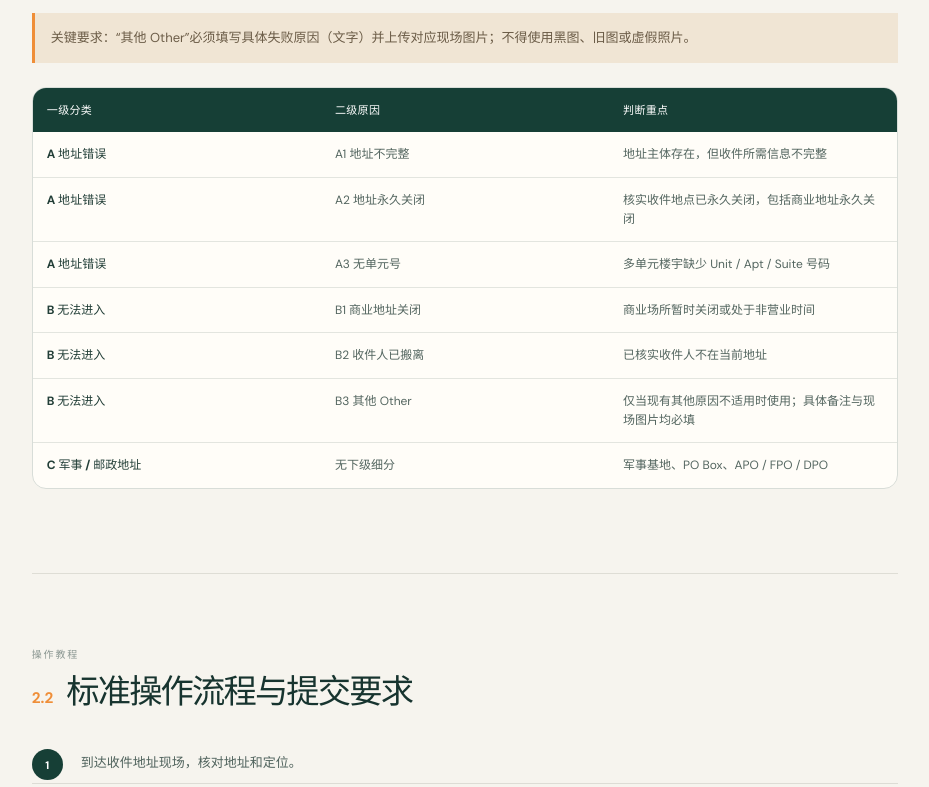
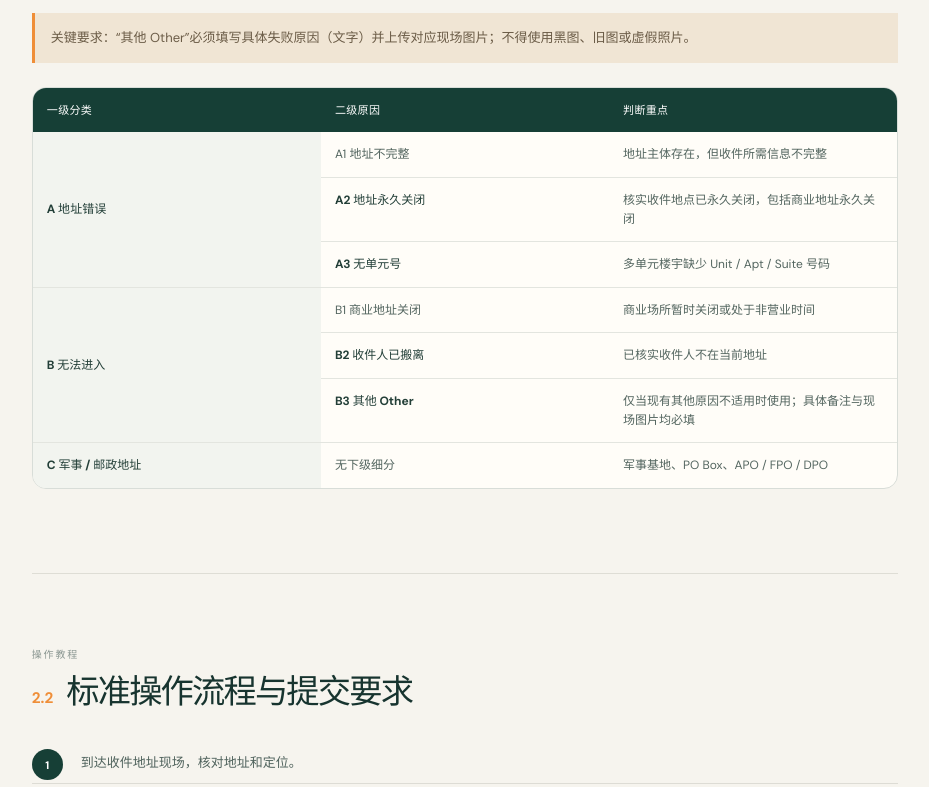
Before and after one commit to Minghao1999/yw_driver_app_helper, a React (Vite) app: page / in a window 1280 px wide. Shown: the part 2620-3407 px from the top of the page, without its empty margins (305-1234 px from the left). Built offline with nearby package versions, Linux system fonts and the light colour scheme.

Commit message:
Group delivery failure categories

```diff
--- a/src/App.jsx
+++ b/src/App.jsx
@@ -213,21 +213,48 @@ function Screenshot({ item, onOpen, index, copy }) {
   )
 }
 
-function SopTable({ columns, rows }) {
+function SopTable({ columns, rows, groupFirstColumn = false }) {
+  const groupSpans = rows.map((row, rowIndex) => {
+    if (!groupFirstColumn) return 1
+    if (rowIndex > 0 && rows[rowIndex - 1][0] === row[0]) return 0
+
+    let span = 1
+    while (rows[rowIndex + span]?.[0] === row[0]) span += 1
+    return span
+  })
+
   return (
     <div className="sop-table-wrap">
-      <table className="sop-table">
+      <table className={`sop-table ${groupFirstColumn ? 'is-grouped' : ''}`}>
         <thead>
           <tr>{columns.map((column) => <th key={column} scope="col">{column}</th>)}</tr>
         </thead>
         <tbody>
-          {rows.map((row, rowIndex) => (
-            <tr key={`${row[0]}-${rowIndex}`}>
-              {row.map((cell, cellIndex) => (
-                <td key={`${cellIndex}-${cell}`} data-label={columns[cellIndex]}>{cell}</td>
-              ))}
-            </tr>
-          ))}
+          {rows.map((row, rowIndex) => {
+            const isGroupStart = !groupFirstColumn || groupSpans[rowIndex] > 0
+            const isGroupEnd = !groupFirstColumn || rows[rowIndex + 1]?.[0] !== row[0]
+
+            return (
+              <tr
+                key={`${row[0]}-${rowIndex}`}
+                className={`${isGroupStart ? 'group-start' : 'group-continued'} ${isGroupEnd ? 'group-end' : ''}`}
+              >
+                {row.map((cell, cellIndex) => {
+                  if (groupFirstColumn && cellIndex === 0 && groupSpans[rowIndex] === 0) return null
+
+                  return (
+                    <td
+                      key={`${cellIndex}-${cell}`}
+                      data-label={columns[cellIndex]}
+                      rowSpan={groupFirstColumn && cellIndex === 0 ? groupSpans[rowIndex] : undefined}
+                    >
+                      {cell}
+                    </td>
+                  )
+                })}
+              </tr>
+            )
+          })}
         </tbody>
       </table>
     </div>
@@ -243,7 +270,7 @@ function SopContent({ content }) {
         <p className="sop-audience">{content.audience}</p>
         <p className="sop-principle">{content.principle}</p>
         <p className="sop-requirement">{content.requirement}</p>
-        <SopTable columns={content.columns} rows={content.rows} />
+        <SopTable columns={content.columns} rows={content.rows} groupFirstColumn />
       </div>
     )
   }
--- a/src/styles.css
+++ b/src/styles.css
@@ -150,6 +150,7 @@ a { color: inherit; }
 .sop-table td { border-bottom: 1px solid #e3e5df; color: #53655f; font-size: 12px; line-height: 1.55; }
 .sop-table tr:last-child td { border-bottom: 0; }
 .sop-table td:first-child { color: #233f38; font-weight: 700; }
+.sop-table.is-grouped td[rowspan] { vertical-align: middle; background: #f2f4ef; }
 .sop-steps { max-width: 880px; margin: 0 0 24px; padding: 0; list-style: none; counter-reset: sop-step; }
 .sop-steps li { counter-increment: sop-step; position: relative; min-height: 38px; padding: 8px 12px 8px 49px; border-bottom: 1px solid #dddcd5; }
 .sop-steps li::before { content: counter(sop-step); position: absolute; left: 0; top: 5px; display: grid; place-items: center; width: 31px; height: 31px; border-radius: 50%; color: #fff; background: var(--deep); font-size: 11px; font-weight: 700; }
@@ -271,6 +272,10 @@ a { color: inherit; }
   .sop-table td::before { content: attr(data-label); color: #315148; font-size: 10px; font-weight: 700; }
   .sop-table tr:last-child td:not(:last-child) { border-bottom: 1px solid #e3e5df; }
   .sop-table td:last-child { border-bottom: 0; }
+  .sop-table.is-grouped tr.group-start:not(.group-end) { margin-bottom: 0; border-bottom: 0; border-radius: 11px 11px 0 0; }
+  .sop-table.is-grouped tr.group-continued { margin-bottom: 0; border-top: 0; border-radius: 0; }
+  .sop-table.is-grouped tr.group-continued.group-end { margin-bottom: 12px; border-bottom: 1px solid #d8ddd8; border-radius: 0 0 11px 11px; }
+  .sop-table.is-grouped td[rowspan] { background: #eef2ed; }
   .sop-steps li { padding-right: 4px; }
   .sop-standards { grid-template-columns: 1fr; gap: 12px; }
   .sop-standard-card { padding: 16px; }
```
